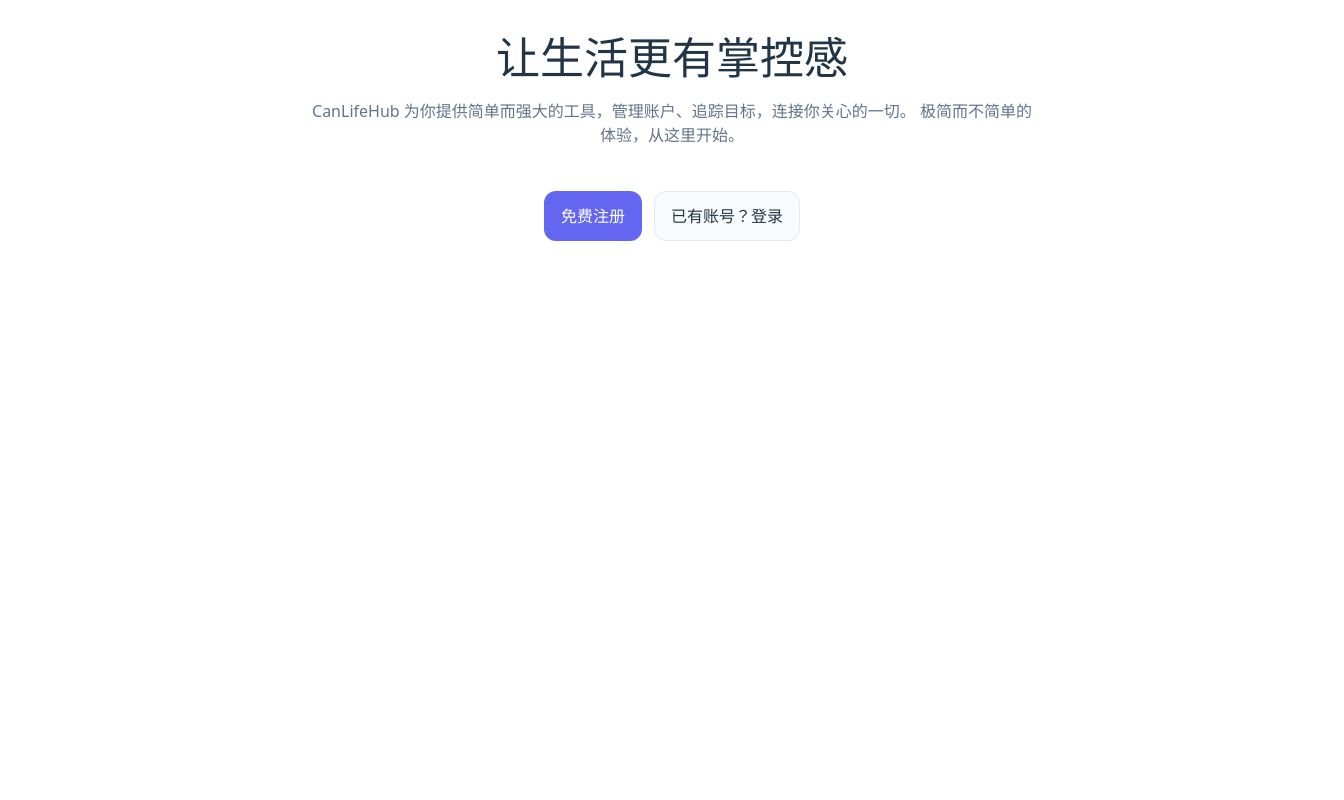
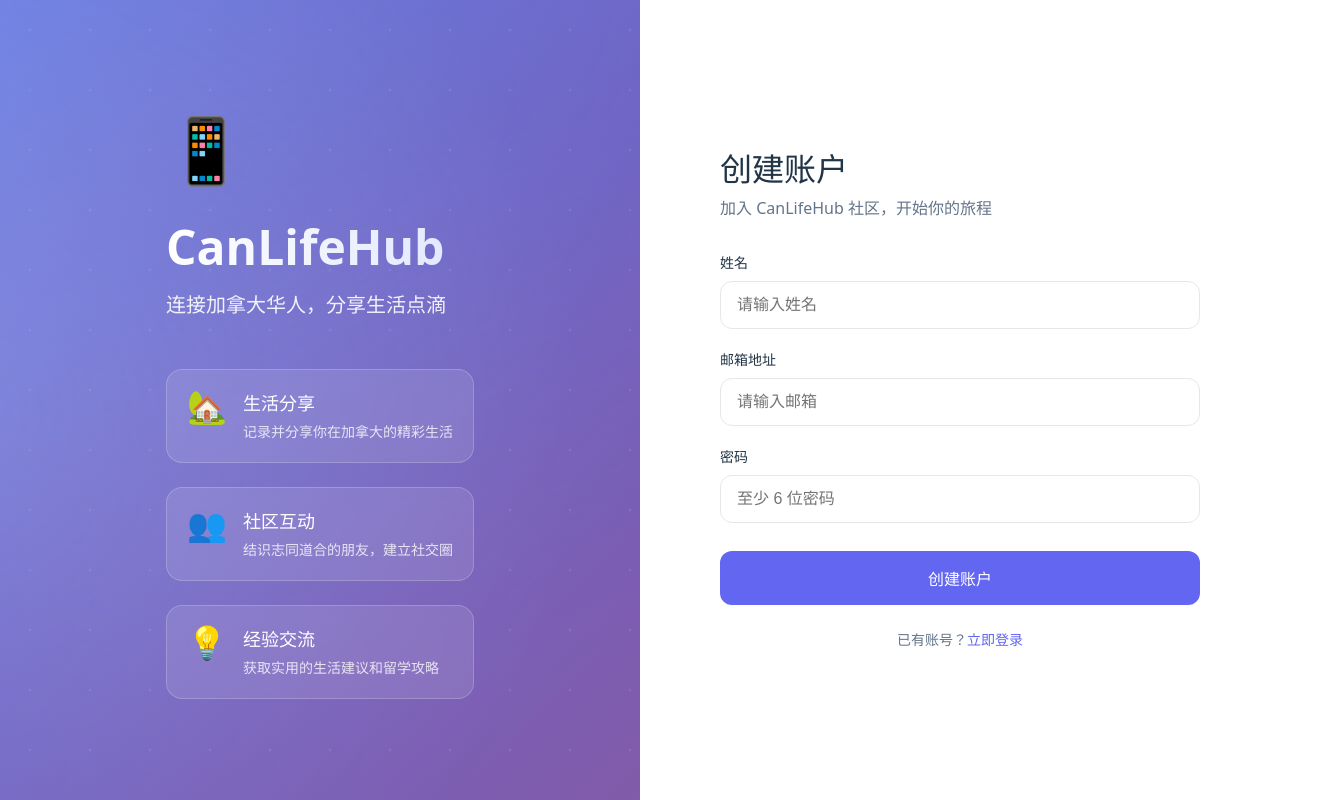
Before and after one commit to jianglei919/CanLifeHub, a React (Vite) app in the folder UI/: page / in a window 1280 px wide. Shown: the whole page, 1344 px wide, since content can reach past the window. Built offline with nearby package versions, Linux system fonts and the light colour scheme; no server answers.

Commit message:
删除首页

```diff
--- a/UI/src/App.jsx
+++ b/UI/src/App.jsx
@@ -2,7 +2,6 @@
 import './App.css'                                   // 引入APP样式文件
 import { Routes, Route } from 'react-router-dom';    //Routes:路由容器,用来包裹所有<Route> Route:定义一条路径与组件的对应规则; 这两个必须写在 BrowserRouter 里
 // import Navbar from '../src/components/Navbar.jsx';   // 导入导航栏组件（已移除）
-import Home from '../src/pages/Home.jsx';            // 导入首页组件
 import Register from '../src/pages/Register.jsx';    // 导入注册页面组件
 import Login from '../src/pages/Login.jsx';          // 导入登录页面组件
 import Dashboard from '../src/pages/Dashboard.jsx';// 导入用户仪表盘组件
@@ -18,7 +17,7 @@
     <UserContextProvider>                      {/* 使用用户上下文提供者包裹应用，以便在组件树中共享用户状态 */}
     <Toaster position='bottom-right' toastOptions={{ duration: 2000 }}/>                                      {/* 用于在应用中显示通知的组件 */}
     <Routes>                                         {/* 定义路由规则的容器 */}
-      <Route path="/" element={<Home />} />          {/* 当 URL 是 /（网站根路径）时，渲染 <Home /> 组件 */}
+      <Route path="/" element={<Register />} />          {/* 当 URL 是 /（网站根路径）时，渲染 <Home /> 组件 */}
       <Route path="/register" element={<Register />} />
       <Route path="/login" element={<Login />} />
       <Route path="/dashboard" element={<Dashboard />} />
--- a/UI/src/pages/Home.jsx
+++ /dev/null
@@ -1,19 +0,0 @@
-// UI/src/pages/Home.jsx
-import React from 'react'
-import { Link } from 'react-router-dom'
-
-export default function Home() {
-  return (
-    <div className="hero">
-      <h1>让生活更有掌控感</h1>
-      <p>
-        CanLifeHub 为你提供简单而强大的工具，管理账户、追踪目标，连接你关心的一切。
-        极简而不简单的体验，从这里开始。
-      </p>
-      <div className="actions">
-        <Link to="/register" className="btn btn-primary" style={{ width: 'auto' }}>免费注册</Link>
-        <Link to="/login" className="btn btn-secondary" style={{ width: 'auto' }}>已有账号？登录</Link>
-      </div>
-    </div>
-  )
-}
```
